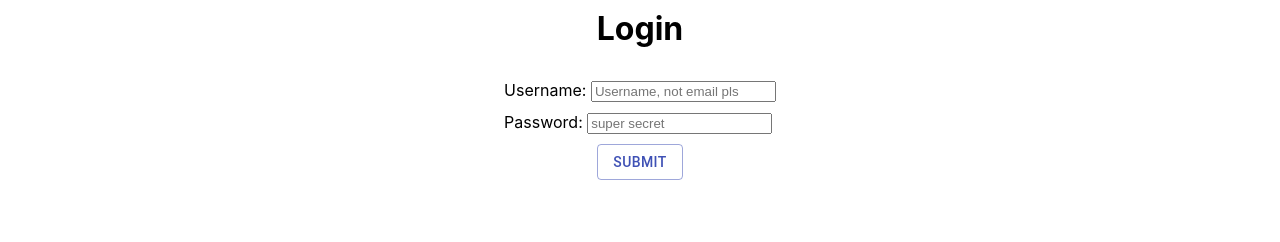
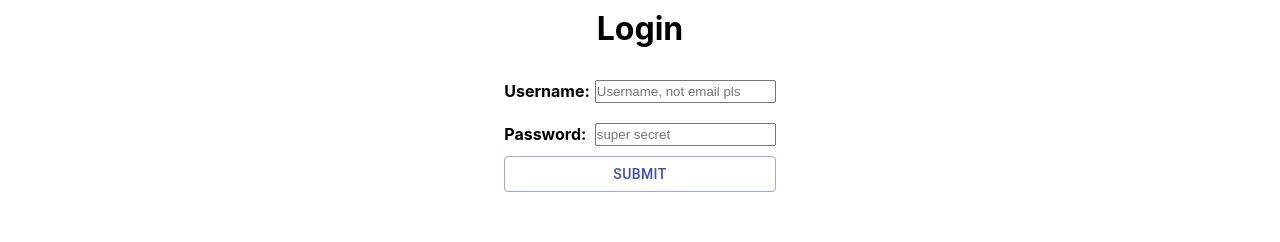
Before and after one commit to thomas4t/quacky-clean-fe, a Next.js app: page /login in a window 1280 px wide. Shown: the part 127-369 px from the top of the page. Built offline with nearby package versions, Linux system fonts and the light colour scheme; no server answers.

Commit message:
fix(maintenance): cleanup code

```diff
--- a/components/common/AppLink.tsx
+++ b/components/common/AppLink.tsx
@@ -8,11 +8,10 @@ const StyledLink = styled(Link)`
     text-decoration: underline;
     color: ${(props) => props.theme.linkCol};
     :hover {
-      color: ${(props) => props.theme.primary}
+      color: ${(props) => props.theme.primary};
       opacity: 90%;
     }
   }
-
 `;
 
 const AppLink = (props: {
--- a/components/user/LoginForm.tsx
+++ b/components/user/LoginForm.tsx
@@ -9,6 +9,27 @@ const LoginContainer = styled.div`
   display: flex;
   flex-direction: column;
   align-items: center;
+  justify-content: center;
+`;
+
+const CredentialContainer = styled.div`
+  display: flex;
+  align-items: center;
+  justify-content: space-between;
+`;
+
+const StyledFormField = styled(Field)`
+  padding: 2px 0;
+  margin: 10px 0 10px 5px;
+`;
+
+const StyledFormLabel = styled.label`
+  font-weight: bold;
+`;
+
+const SubmitSection = styled.div`
+  display: flex;
+  flex-direction: column;
   justify-content: center;
 `;
 
@@ -54,36 +75,36 @@ const LoginForm: React.FC<{}> = () => {
       ) : (
         <Formik initialValues={initialValues} onSubmit={onSubmit}>
           <Form>
-            <div style={{ margin: "10px" }}>
-              <label htmlFor="username">Username: </label>
-
-              <Field
+            <CredentialContainer>
+              <StyledFormLabel htmlFor="username">Username: </StyledFormLabel>
+              <StyledFormField
                 id="username"
                 name="username"
                 placeholder="Username, not email pls"
               />
-            </div>
+            </CredentialContainer>
 
-            <div style={{ margin: "10px" }}>
-              <label htmlFor="password">Password: </label>
-              <Field
+            <CredentialContainer>
+              <StyledFormLabel htmlFor="password">Password: </StyledFormLabel>
+              <StyledFormField
                 id="password"
                 name="password"
                 placeholder="super secret"
                 type="password"
               />
-            </div>
+            </CredentialContainer>
 
-            <div style={{ display: "flex", justifyContent: "center" }}>
+            <SubmitSection>
               <Button type="submit" variant="outlined" color={"primary"}>
                 Submit
               </Button>
+
               {isError && (
                 <div style={{ color: "red" }}>
                   <span>There has been an error, try again</span>
                 </div>
               )}
-            </div>
+            </SubmitSection>
           </Form>
         </Formik>
       )}
--- a/lib/utils/globalData.tsx
+++ b/lib/utils/globalData.tsx
@@ -10,7 +10,7 @@ export const getGlobalData = async () => {
 };
 
 // Whoever reads this, appreciate it
-// Because holy shit ... was it painful to write
+// Because holy !&#@# ... was it painful to write
 type WithGlobalDataProps = {
   categories: CategoryType[];
 };
```
Also changed, not shown: components/user/RegisterForm.tsx (+0 -14 lines).
